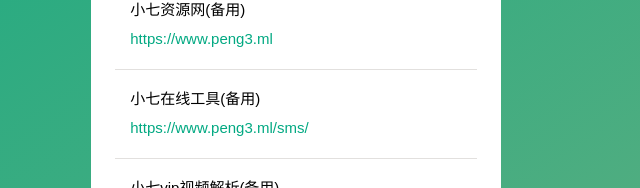
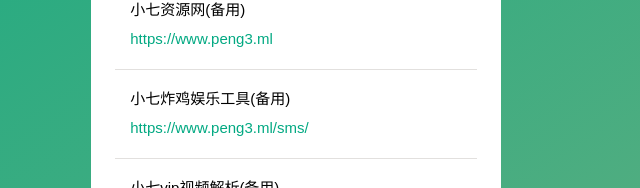
Before and after one commit to xqphp/xqphp.github.io, a plain HTML site: page index.html in a window 1280 px wide. Shown: the part 504-692 px from the top of the page, 344-984 px from the left. Drawn offline with Linux system fonts and the light colour scheme; a script that the page names is missing.

Commit message:
Update index.html

```diff
--- a/index.html
+++ b/index.html
@@ -43,7 +43,7 @@
 
 								</li>
 								<li>
-									   小七在线工具(备用)
+									   小七炸鸡娱乐工具(备用)
 									<a href="https://www.peng3.ml/sms/" target="_blank"><i>https://www.peng3.ml/sms/</i></a>
 
 								</li>
```
